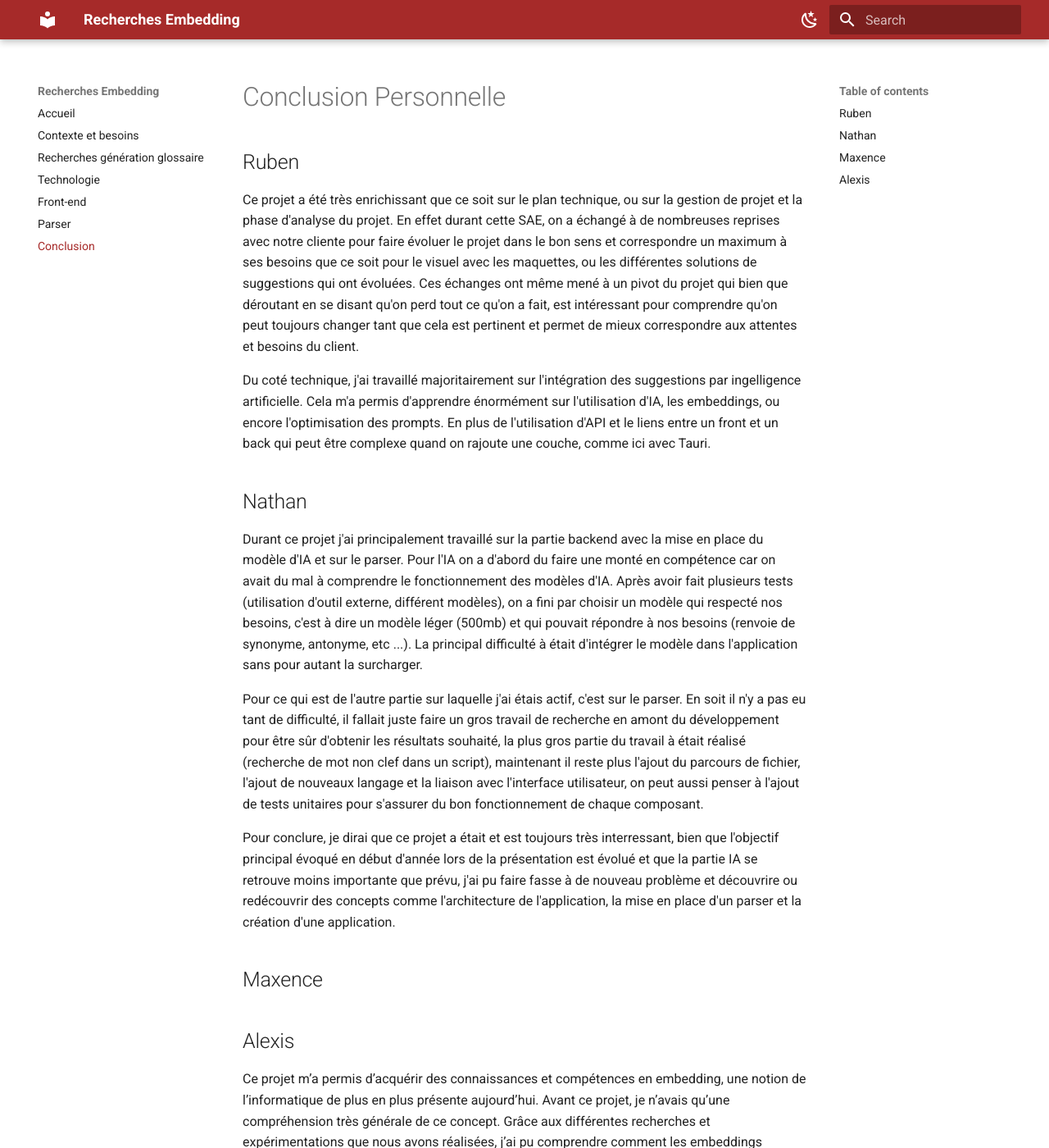
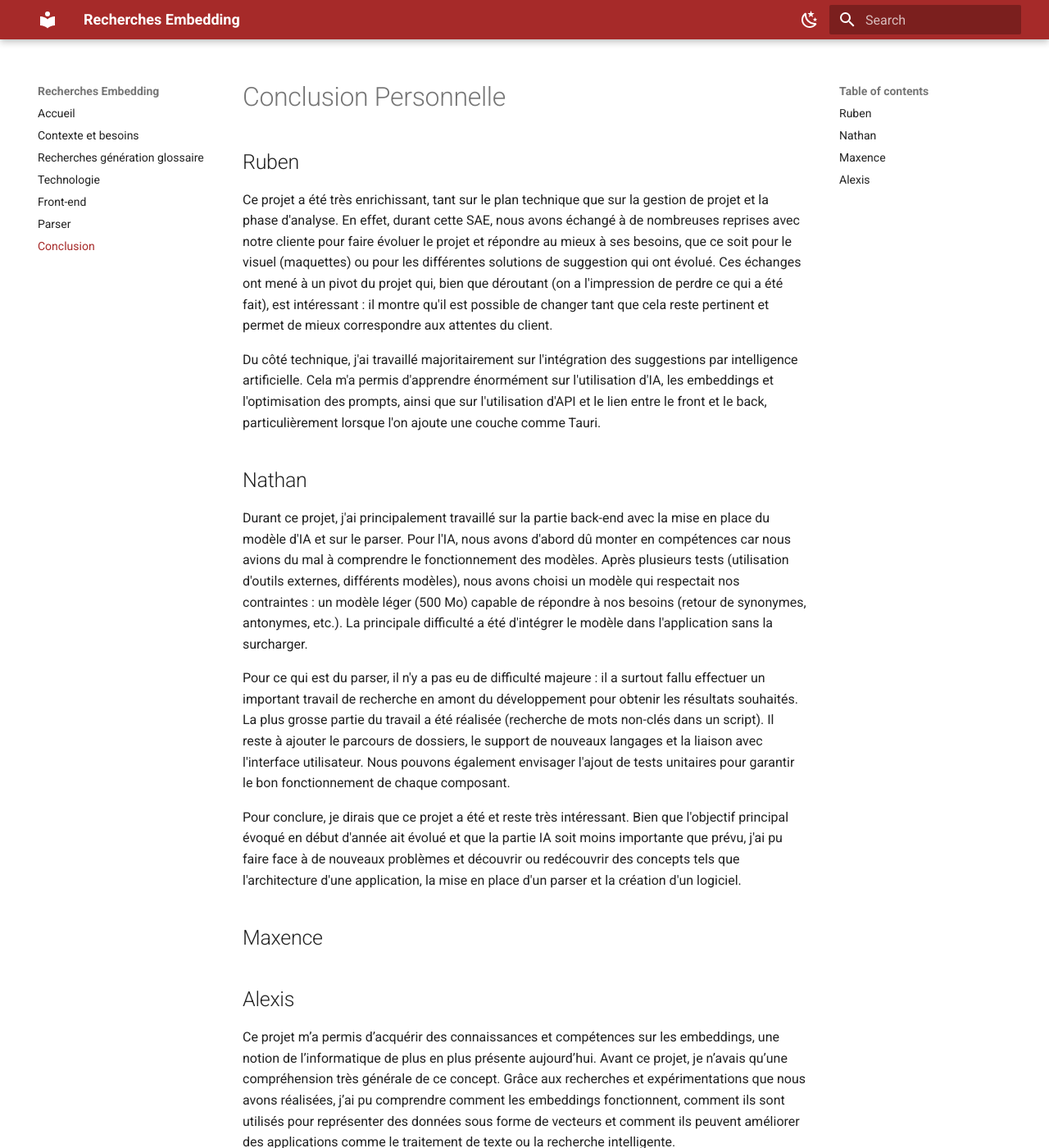
Before and after one commit to Embedding-Groupe/synthese-de-recherche-mkdocs, an MkDocs documentation site: the page built from docs/conclusion.md, in a window 1280 px wide and 1400 px high. Shown: the whole window at 82% size. Built offline with MkDocs 1.6.1 and Material for MkDocs 9.7.7, drawn with Linux system fonts in a browser that asks for light colours; some of the changed text lies outside the part shown.

Commit message:
Correction de la formulation et amélioration de la clarté sur la partie conclusion

```diff
--- a/docs/conclusion.md
+++ b/docs/conclusion.md
@@ -2,33 +2,33 @@
 
 ## Ruben
 
-Ce projet a été très enrichissant que ce soit sur le plan technique, ou sur la gestion de projet et la phase d'analyse du projet. En effet durant cette SAE, on a échangé à de nombreuses reprises avec notre cliente pour faire évoluer le projet dans le bon sens et correspondre un maximum à ses besoins que ce soit pour le visuel avec les maquettes, ou les différentes solutions de suggestions qui ont évoluées. Ces échanges ont même mené à un pivot du projet qui bien que déroutant en se disant qu'on perd tout ce qu'on a fait, est intéressant pour comprendre qu'on peut toujours changer tant que cela est pertinent et permet de mieux correspondre aux attentes et besoins du client.
+Ce projet a été très enrichissant, tant sur le plan technique que sur la gestion de projet et la phase d'analyse. En effet, durant cette SAE, nous avons échangé à de nombreuses reprises avec notre cliente pour faire évoluer le projet et répondre au mieux à ses besoins, que ce soit pour le visuel (maquettes) ou pour les différentes solutions de suggestion qui ont évolué. Ces échanges ont mené à un pivot du projet qui, bien que déroutant (on a l'impression de perdre ce qui a été fait), est intéressant : il montre qu'il est possible de changer tant que cela reste pertinent et permet de mieux correspondre aux attentes du client.
 
-Du coté technique, j'ai travaillé majoritairement sur l'intégration des suggestions par ingelligence artificielle. Cela m'a permis d'apprendre énormément sur l'utilisation d'IA, les embeddings, ou encore l'optimisation des prompts. En plus de l'utilisation d'API et le liens entre un front et un back qui peut être complexe quand on rajoute une couche, comme ici avec Tauri.
+Du côté technique, j'ai travaillé majoritairement sur l'intégration des suggestions par intelligence artificielle. Cela m'a permis d'apprendre énormément sur l'utilisation d'IA, les embeddings et l'optimisation des prompts, ainsi que sur l'utilisation d'API et le lien entre le front et le back, particulièrement lorsque l'on ajoute une couche comme Tauri.
 
 
 ## Nathan
 
-Durant ce projet j'ai principalement travaillé sur la partie backend avec la mise en place du modèle d'IA et sur le parser. Pour l'IA on a d'abord du faire une monté en compétence car on avait du mal à comprendre le fonctionnement des modèles d'IA. Après avoir fait plusieurs tests (utilisation d'outil externe, différent modèles), on a fini par choisir un modèle qui respecté nos besoins, c'est à dire un modèle léger (500mb) et qui pouvait répondre à nos besoins (renvoie de synonyme, antonyme, etc ...). La principal difficulté à était d'intégrer le modèle dans l'application sans pour autant la surcharger.
+Durant ce projet, j'ai principalement travaillé sur la partie back-end avec la mise en place du modèle d'IA et sur le parser. Pour l'IA, nous avons d'abord dû monter en compétences car nous avions du mal à comprendre le fonctionnement des modèles. Après plusieurs tests (utilisation d'outils externes, différents modèles), nous avons choisi un modèle qui respectait nos contraintes : un modèle léger (500 Mo) capable de répondre à nos besoins (retour de synonymes, antonymes, etc.). La principale difficulté a été d'intégrer le modèle dans l'application sans la surcharger.
 
-Pour ce qui est de l'autre partie sur laquelle j'ai étais actif, c'est sur le parser. En soit il n'y a pas eu tant de difficulté, il fallait juste faire un gros travail de recherche en amont du développement pour être sûr d'obtenir les résultats souhaité, la plus gros partie du travail à était réalisé (recherche de mot non clef dans un script), maintenant il reste plus l'ajout du parcours de fichier, l'ajout de nouveaux langage et la liaison avec l'interface utilisateur, on peut aussi penser à l'ajout de tests unitaires pour s'assurer du bon fonctionnement de chaque composant.
+Pour ce qui est du parser, il n'y a pas eu de difficulté majeure : il a surtout fallu effectuer un important travail de recherche en amont du développement pour obtenir les résultats souhaités. La plus grosse partie du travail a été réalisée (recherche de mots non-clés dans un script). Il reste à ajouter le parcours de dossiers, le support de nouveaux langages et la liaison avec l'interface utilisateur. Nous pouvons également envisager l'ajout de tests unitaires pour garantir le bon fonctionnement de chaque composant.
 
-Pour conclure, je dirai que ce projet a était et est toujours très interressant, bien que l'objectif principal évoqué en début d'année lors de la présentation est évolué et que la partie IA se retrouve moins importante que prévu, j'ai pu faire fasse à de nouveau problème et découvrire ou redécouvrir des concepts comme l'architecture de l'application, la mise en place d'un parser et la création d'une application.
+Pour conclure, je dirais que ce projet a été et reste très intéressant. Bien que l'objectif principal évoqué en début d'année ait évolué et que la partie IA soit moins importante que prévu, j'ai pu faire face à de nouveaux problèmes et découvrir ou redécouvrir des concepts tels que l'architecture d'une application, la mise en place d'un parser et la création d'un logiciel.
 ## Maxence
 
 
 ## Alexis
 
-Ce projet m’a permis d’acquérir des connaissances et compétences en embedding, une notion de l’informatique de plus en plus présente aujourd’hui. Avant ce projet, je n’avais qu’une compréhension très générale de ce concept. Grâce aux différentes recherches et expérimentations que nous avons réalisées, j’ai pu comprendre comment les embeddings fonctionnent, comment ils sont utilisés pour représenter des données sous forme de vecteurs et comment ils peuvent améliorer des applications comme le traitement de texte ou la recherche intelligente.
+Ce projet m’a permis d’acquérir des connaissances et compétences sur les embeddings, une notion de l’informatique de plus en plus présente aujourd’hui. Avant ce projet, je n’avais qu’une compréhension très générale de ce concept. Grâce aux recherches et expérimentations que nous avons réalisées, j’ai pu comprendre comment les embeddings fonctionnent, comment ils sont utilisés pour représenter des données sous forme de vecteurs et comment ils peuvent améliorer des applications comme le traitement de texte ou la recherche intelligente.
 
-Personnellement, je me suis davantage concentré sur le front-end de l’application, car c’est l’une des parties du développement que je préfère. Au cours de cette phase du projet, j’ai acquis des compétences dans différents aspects :
+Personnellement, je me suis davantage concentré sur le front-end de l’application, car c’est l’une des parties du développement que je préfère. Au cours de cette phase, j’ai acquis des compétences dans différents domaines :
 
-- Maquettage et design : j’ai utilisé Figma pour la première fois afin de créer des maquettes et prototyper l’interface. J’ai découvert que cet outil est très utile, mais également assez complexe à prendre en main selon moi.
+- Maquettage et design : j’ai utilisé Figma pour la première fois afin de créer des maquettes et prototyper l’interface. J’ai découvert que cet outil est très utile, mais également assez complexe à prendre en main.
 
-- Qualité de développement : j’ai découvert et appris à mettre en place des tests unitaires pour le front-end.
+- Qualité de développement : j’ai appris à mettre en place des tests unitaires pour le front-end.
 
 - Gestion de projet : nous avons organisé des sessions de brainstorming et planifié nos tâches à l’aide d’outils comme Miro, ce qui m’a permis de me familiariser avec la coordination d’équipe et la planification agile.
 
-En ce qui concerne les difficultés rencontrées, je n’ai pas connu de point de blocage particulier. Cependant, une erreur que j’ai commise a été de ne pas avoir correctement organisé l’architecture du projet dès le départ. Cela nous a fait perdre du temps, car nous avons dû réorganiser l’ensemble des fichiers par la suite afin d’obtenir une structure plus propre et plus claire. C’est une erreur que je fais souvent et c’est un point sur lequel je dois m’améliorer.
+En ce qui concerne les difficultés rencontrées, je n’ai pas connu de point de blocage particulier. Cependant, une erreur que j’ai commise a été de ne pas avoir correctement organisé l’architecture du projet dès le départ. Cela nous a fait perdre du temps, car nous avons dû réorganiser l’ensemble des fichiers par la suite afin d’obtenir une structure plus propre et plus claire. C’est un point sur lequel je dois m’améliorer.
 
-Enfin, pour conclure, ce projet m’a donné l’opportunité de travailler sur l’intégration d’outils modernes comme Tauri pour le front-end et FastAPI pour le back-end. Cela m’a permis de mieux comprendre l’architecture globale d’une application ainsi que la communication entre le front-end et le back-end. Ce projet a renforcé mes compétences techniques tout en me sensibilisant à l’importance de la collaboration et de l’organisation dans un projet de développement logiciel en équipe. Pour moi, il a été particulièrement agréable et gratifiant de voir notre projet évoluer au fil du temps, et je suis fier du travail que nous avons réalisé ensemble.
+Enfin, ce projet m’a donné l’opportunité de travailler sur l’intégration d’outils modernes comme Tauri pour le front-end et FastAPI pour le back-end. Cela m’a permis de mieux comprendre l’architecture globale d’une application ainsi que la communication entre le front-end et le back-end. Ce projet a renforcé mes compétences techniques tout en me sensibilisant à l’importance de la collaboration et de l’organisation dans un projet de développement logiciel en équipe. Pour moi, il a été particulièrement agréable et gratifiant de voir notre projet évoluer au fil du temps, et je suis fier du travail que nous avons réalisé ensemble.
```
